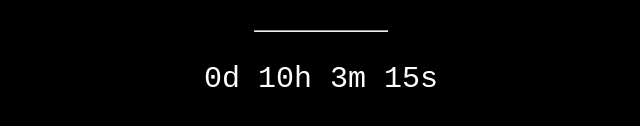
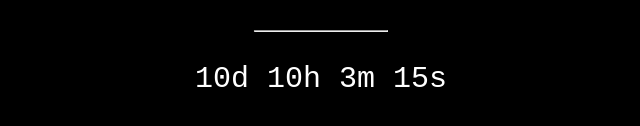
Before and after one commit to electrosoftnetwork/electrosoftnetwork.github.io, a plain HTML site: page index.html in a window 1280 px wide. Shown: the part 384-510 px from the top of the page, without its empty margins (319-959 px from the left). Drawn offline with Linux system fonts and the light colour scheme.

Commit message:
extended date to launch website

```diff
--- a/index.html
+++ b/index.html
@@ -43,7 +43,7 @@ hr {
 
 <script>
 // Set the date we're counting down to
-var countDownDate = new Date("April 20, 2018 15:37:25").getTime();
+var countDownDate = new Date("April 30, 2018 15:37:25").getTime();
 
 // Update the count down every 1 second
 var countdownfunction = setInterval(function() {
```
